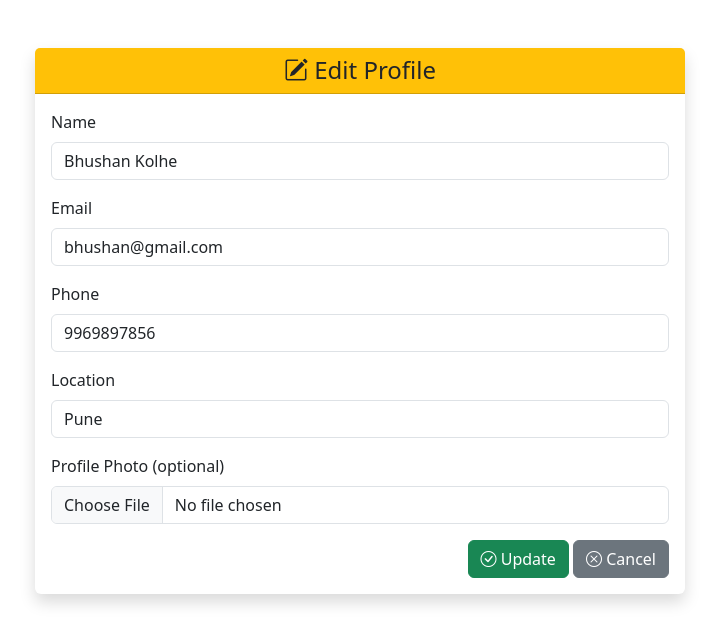
After one commit to ChinmayaKolhe/Agricycle-MainProject, a PHP site: page /farmer/edit_profile.php in a window 1280 px wide. The commit adds this page. Shown: the top 644 px of the page, without its empty margins (280-999 px from the left). Run offline with PHP 8.4, Linux system fonts and the light colour scheme; the visitor is signed in with stand-in values (Sample User, id 1); data comes from the database, SQL or seed files in the repository; both versions use the stored data as it was after the commit.

Commit message:
verify added

```diff
--- /dev/null
+++ b/farmer/edit_profile.php
@@ -0,0 +1,104 @@
+<?php
+session_start();
+if (!isset($_SESSION['user_id']) || $_SESSION['role'] !== 'farmer') {
+    header("Location: ../auth/login.php");
+    exit();
+}
+include '../config/db_connect.php';
+
+$farmer_id = $_SESSION['user_id'];
+
+if ($_SERVER['REQUEST_METHOD'] === 'POST') {
+    $name = mysqli_real_escape_string($conn, $_POST['name']);
+    $email = mysqli_real_escape_string($conn, $_POST['email']);
+    $phone = mysqli_real_escape_string($conn, $_POST['phone']);
+    $location = mysqli_real_escape_string($conn, $_POST['location']);
+
+    $photo_path = null;
+
+    if (isset($_FILES['profile_photo']) && $_FILES['profile_photo']['error'] == 0) {
+        $target_dir = "../uploads/farmer_photos/";
+        if (!is_dir($target_dir)) {
+            mkdir($target_dir, 0777, true);
+        }
+
+        $filename = "farmer_" . $farmer_id . "_" . basename($_FILES["profile_photo"]["name"]);
+        $target_file = $target_dir . $filename;
+        if (move_uploaded_file($_FILES["profile_photo"]["tmp_name"], $target_file)) {
+            $photo_path = "uploads/farmer_photos/" . $filename;
+            mysqli_query($conn, "UPDATE farmers SET profile_photo = '$photo_path' WHERE id = $farmer_id");
+        }
+    }
+
+    $update = "UPDATE farmers SET name='$name', email='$email', phone='$phone', location='$location' WHERE id = $farmer_id";
+    mysqli_query($conn, $update);
+    header("Location: profile.php");
+    exit();
+}
+
+$query = "SELECT * FROM farmers WHERE id = $farmer_id";
+$result = mysqli_query($conn, $query);
+$farmer = mysqli_fetch_assoc($result);
+?>
+
+<!DOCTYPE html>
+<html lang="en">
+<head>
+    <meta charset="UTF-8">
+    <title>Edit Profile | AgriCycle</title>
+    <link href="https://cdn.jsdelivr.net/npm/bootstrap@5.3.0/dist/css/bootstrap.min.css" rel="stylesheet">
+    <link href="https://cdn.jsdelivr.net/npm/bootstrap-icons/font/bootstrap-icons.css" rel="stylesheet">
+</head>
+<body>
+<div class="container mt-5">
+    <div class="card mx-auto shadow border-0" style="max-width: 650px;">
+        <div class="card-header bg-warning text-dark text-center">
+            <h4 class="mb-0"><i class="bi bi-pencil-square"></i> Edit Profile</h4>
+        </div>
+        <div class="card-body">
+            <form method="post" enctype="multipart/form-data">
+                <?php if (!empty($farmer['profile_photo'])): ?>
+                    <div class="text-center mb-3">
+                        <img src="../<?= $farmer['profile_photo'] ?>" class="rounded-circle" width="120" height="120" alt="Profile Photo">
+                    </div>
+                <?php endif; ?>
+
+                <div class="mb-3">
+                    <label class="form-label">Name</label>
+                    <input type="text" name="name" class="form-control" value="<?= htmlspecialchars($farmer['name']) ?>" required>
+                </div>
+
+                <div class="mb-3">
+                    <label class="form-label">Email</label>
+                    <input type="email" name="email" class="form-control" value="<?= htmlspecialchars($farmer['email']) ?>" required>
+                </div>
+
+                <div class="mb-3">
+                    <label class="form-label">Phone</label>
+                    <input type="text" name="phone" class="form-control" value="<?= htmlspecialchars($farmer['phone']) ?>" required>
+                </div>
+
+                <div class="mb-3">
+                    <label class="form-label">Location</label>
+                    <input type="text" name="location" class="form-control" value="<?= htmlspecialchars($farmer['location']) ?>" required>
+                </div>
+
+                <div class="mb-3">
+                    <label class="form-label">Profile Photo (optional)</label>
+                    <input type="file" name="profile_photo" class="form-control">
+                </div>
+
+                <div class="text-end">
+                    <button type="submit" class="btn btn-success">
+                        <i class="bi bi-check-circle"></i> Update
+                    </button>
+                    <a href="profile.php" class="btn btn-secondary">
+                        <i class="bi bi-x-circle"></i> Cancel
+                    </a>
+                </div>
+            </form>
+        </div>
+    </div>
+</div>
+</body>
+</html>
--- a/farmer/profile.php
+++ b/farmer/profile.php
@@ -36,7 +36,7 @@ $farmer = mysqli_fetch_assoc($result);
             <p><strong>Location:</strong> <?= htmlspecialchars($farmer['location']) ?></p>
 
 
-            <a href="edit_profile.php" class="btn btn-outline-success mt-3">
+            <a href="../farmer/edit_profile.php" class="btn btn-outline-success mt-3">
                 <i class="bi bi-pencil-square"></i> Edit Profile
             </a>
         </div>
```
Also changed, not shown: agricycle.sql (+139 -30 lines).
